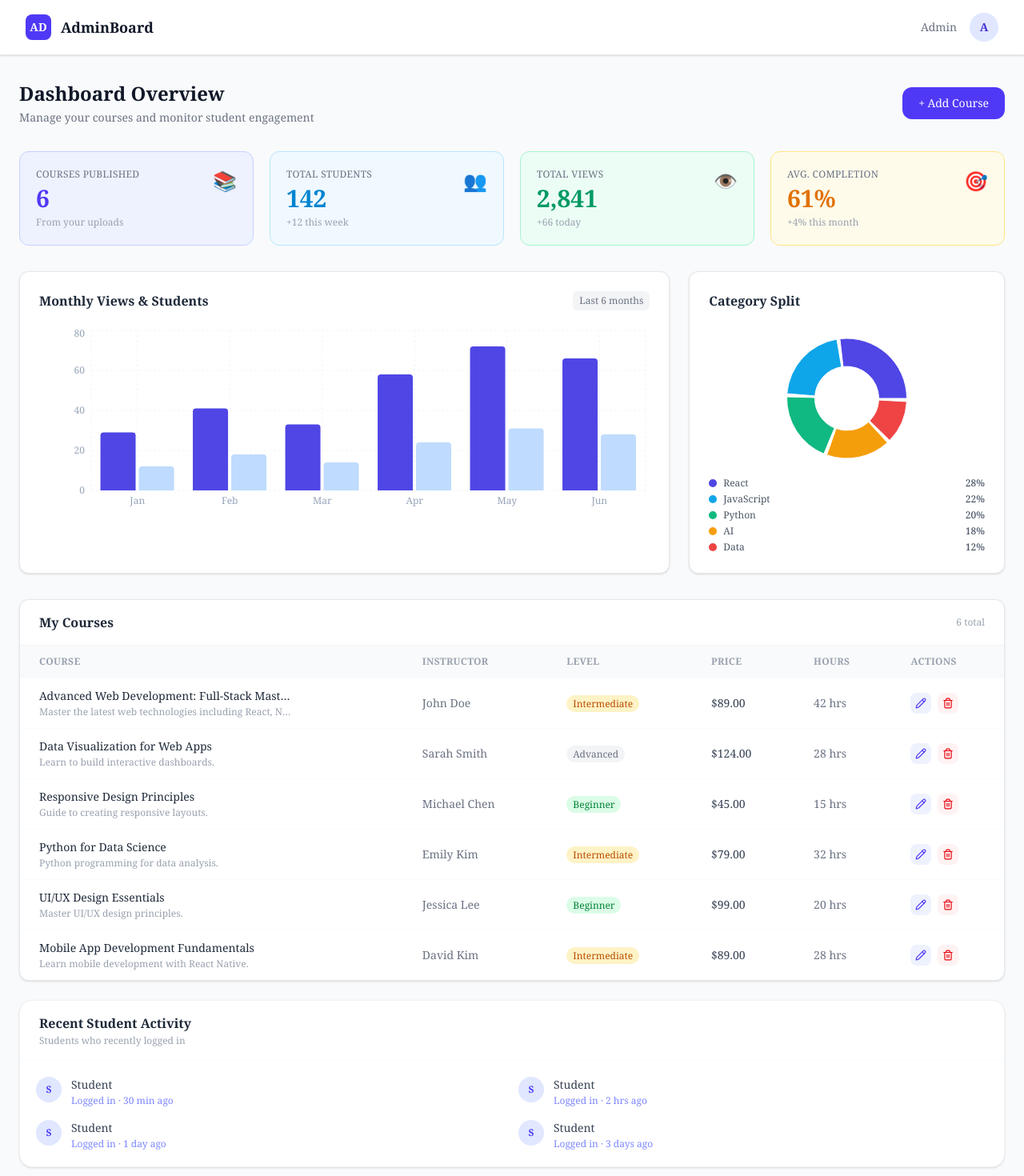
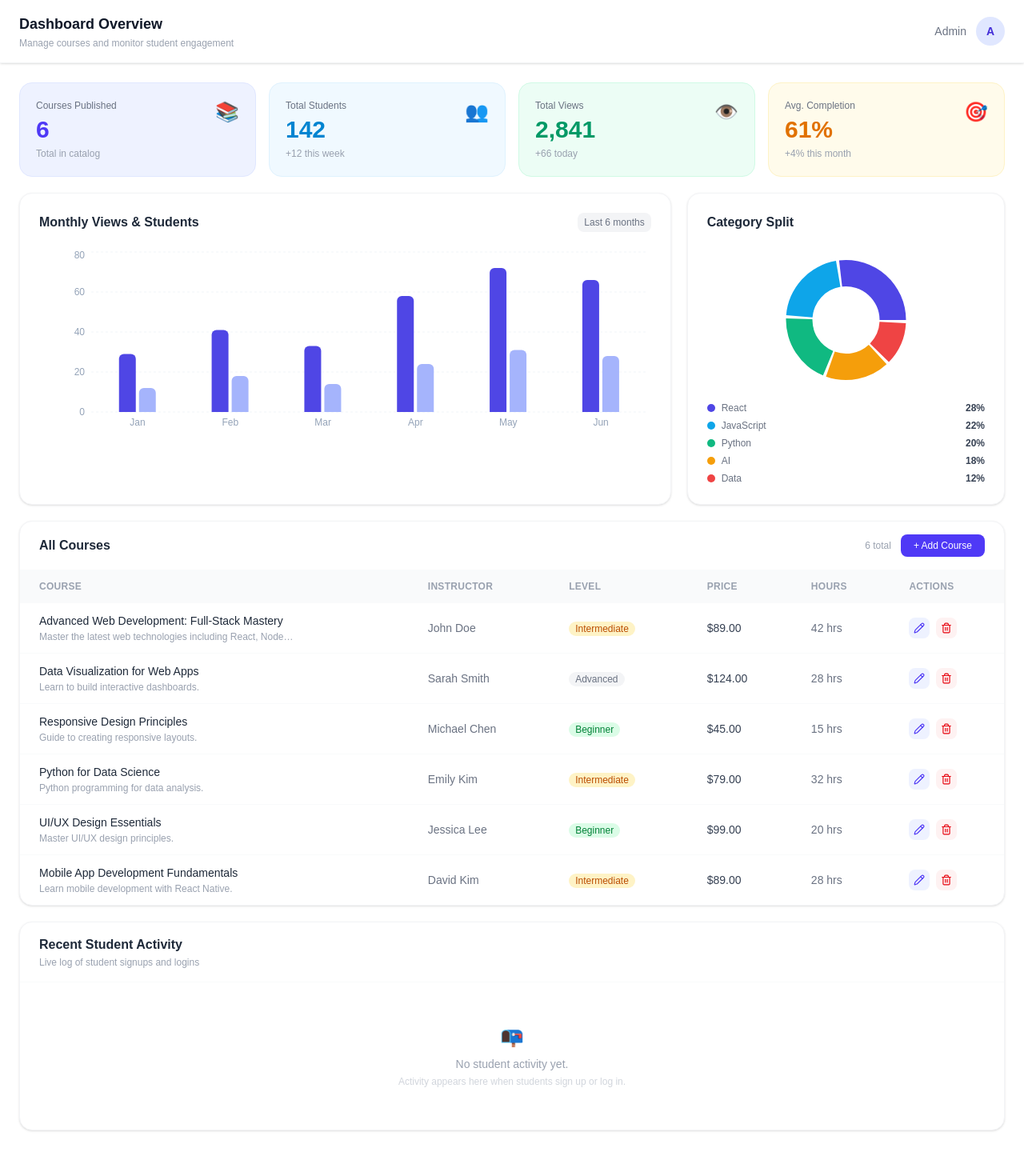
Before and after one commit to Siva2512/E-Learning, a Next.js app: page /admin in a window 1280 px wide. Shown: the top 1470 px of the page at 80% size. After the commit the page ends 1437 px from the top, so only its background shows below. Built offline with nearby package versions, Linux system fonts and the light colour scheme.

Commit message:
changes made in admin dashbord and courseplayer page

```diff
--- a/src/app/Pages/AdminDashboard.jsx
+++ b/src/app/Pages/AdminDashboard.jsx
@@ -1,14 +1,15 @@
 "use client";
 
-import { useState } from "react";
+import { useState, useEffect } from "react";
 import { useSelector, useDispatch } from "react-redux";
-// import { deleteCourse, updateCourse } from "../../../redux/courseSlice";
+import { deleteCourse, updateCourse } from "../../redux/courseSlice";
 import {
   BarChart, Bar, XAxis, YAxis, Tooltip, ResponsiveContainer,
   PieChart, Pie, Cell, CartesianGrid,
 } from "recharts";
-import { Pencil, Trash2, X, Check } from "lucide-react";
+import { Pencil, Trash2, X, Check, Lock } from "lucide-react";
 import { useRouter } from "next/navigation";
+
 
 const monthlyViews = [
   { name: "Jan", views: 29, students: 12 },
@@ -19,29 +20,27 @@ const monthlyViews = [
   { name: "Jun", views: 66, students: 28 },
 ];
 const categoryData = [
-  { name: "React", value: 28 }, { name: "JavaScript", value: 22 },
-  { name: "Python", value: 20 }, { name: "AI", value: 18 }, { name: "Data", value: 12 },
+  { name: "React",      value: 28 },
+  { name: "JavaScript", value: 22 },
+  { name: "Python",     value: 20 },
+  { name: "AI",         value: 18 },
+  { name: "Data",       value: 12 },
 ];
 const COLORS = ["#4f46e5", "#0ea5e9", "#10b981", "#f59e0b", "#ef4444"];
-const recentActivity = [
-  { student: "Sneha Patel",  action: "Completed Module 9",   course: "Data Science",        time: "30 min ago" },
-  { student: "Arjun Sharma", action: "Watched Lecture 12",   course: "React Fundamentals",  time: "2 hrs ago"  },
-  { student: "Priya Nair",   action: "Submitted Assignment", course: "Python for AI",       time: "1 day ago"  },
-  { student: "Karan Mehta",  action: "Started Module 5",     course: "JavaScript Advanced", time: "3 days ago" },
-];
 
 const CustomTooltip = ({ active, payload, label }) => {
   if (!active || !payload?.length) return null;
   return (
-    <div className="bg-white border border-gray-200 rounded-lg shadow-lg p-3 text-sm">
+    <div className="bg-white border border-gray-100 rounded-xl shadow-lg p-3 text-sm">
       <p className="font-semibold text-gray-700 mb-1">{label}</p>
       {payload.map((p, i) => (
-        <p key={i} style={{ color: p.color }}>{p.name}: <span className="font-bold">{p.value}</span></p>
+        <p key={i} style={{ color: p.fill }}>{p.name}: <span className="font-bold">{p.value}</span></p>
       ))}
     </div>
   );
 };
 
+// ── Edit Modal ─────────────────────────────────────────────────────────────────
 function EditModal({ course, onClose, onSave }) {
   const [form, setForm] = useState({
     title: course.title || "", instructor: course.instructor || "",
@@ -79,9 +78,9 @@ function EditModal({ course, onClose, onSave }) {
           </div>
         </div>
         <div className="flex gap-3 pt-2">
-          <button onClick={onClose} className="flex-1 py-2.5 border border-gray-200 rounded-lg text-sm text-gray-600 hover:bg-gray-50 transition">Cancel</button>
+          <button onClick={onClose} className="flex-1 py-2.5 border border-gray-200 rounded-lg text-sm text-gray-600 hover:bg-gray-50">Cancel</button>
           <button onClick={() => onSave({ ...course, ...form })}
-            className="flex-1 py-2.5 bg-indigo-600 text-white rounded-lg text-sm font-medium hover:bg-indigo-700 transition flex items-center justify-center gap-2">
+            className="flex-1 py-2.5 bg-indigo-600 text-white rounded-lg text-sm font-medium hover:bg-indigo-700 flex items-center justify-center gap-2">
             <Check className="w-4 h-4" /> Save Changes
           </button>
         </div>
@@ -90,6 +89,7 @@ function EditModal({ course, onClose, onSave }) {
   );
 }
 
+// ── Delete Confirm ─────────────────────────────────────────────────────────────
 function DeleteConfirm({ course, onClose, onConfirm }) {
   return (
     <div className="fixed inset-0 z-50 bg-black/50 flex items-center justify-center p-4" onClick={onClose}>
@@ -110,69 +110,97 @@ function DeleteConfirm({ course, onClose, onConfirm }) {
   );
 }
 
+// ── Main Admin Dashboard ───────────────────────────────────────────────────────
 export default function AdminDashboard() {
   const dispatch = useDispatch();
   const router   = useRouter();
   const courses  = useSelector((state) => state.courses.courses);
-  const user     = typeof window !== "undefined" ? JSON.parse(localStorage.getItem("user") || "{}") : {};
 
+  const [user,           setUser]           = useState({});
   const [editCourse,     setEditCourse]     = useState(null);
   const [deletingCourse, setDeletingCourse] = useState(null);
+  const [recentActivity, setRecentActivity] = useState([]);
+
+  const loadData = () => {
+    const stored   = JSON.parse(localStorage.getItem("user")            || "{}");
+    const activity = JSON.parse(localStorage.getItem("studentActivity") || "[]");
+    setUser(stored);
+    setRecentActivity(activity);
+  };
+
+  useEffect(() => {
+    loadData();
+    // ✅ Re-read activity whenever tab gets focus (new student logged in another tab)
+    window.addEventListener("focus", loadData);
+    return () => window.removeEventListener("focus", loadData);
+  }, []);
+
+  // ✅ Admin-only guard
+  if (user.role && user.role !== "admin") {
+    return (
+      <div className="min-h-screen bg-gray-50 flex items-center justify-center">
+        <div className="bg-white rounded-2xl shadow-sm border border-gray-100 p-10 text-center max-w-sm">
+          <div className="w-14 h-14 bg-red-50 rounded-full flex items-center justify-center mx-auto mb-4">
+            <Lock className="text-red-500 w-6 h-6" />
+          </div>
+          <h2 className="text-xl font-bold text-gray-900">Access Denied</h2>
+          <p className="text-gray-400 text-sm mt-2">Only admins can access this dashboard.</p>
+          <button onClick={() => router.push("/")}
+            className="mt-5 bg-indigo-600 text-white px-6 py-2.5 rounded-xl text-sm font-medium hover:bg-indigo-700 transition">
+            Go Home
+          </button>
+        </div>
+      </div>
+    );
+  }
 
   const handleSave   = (updated) => { dispatch(updateCourse(updated)); setEditCourse(null); };
   const handleDelete = () => {
-  if (!deletingCourse) return;
+  if (!deletingCourse || !deletingCourse.id) return; // ✅ FIX
+
   dispatch(deleteCourse(deletingCourse.id));
   setDeletingCourse(null);
 };
 
+  const initials = user.name
+    ? user.name.split(" ").map((n) => n[0]).join("").toUpperCase().slice(0, 2)
+    : "A";
+
   return (
     <>
-      {editCourse     && <EditModal      course={editCourse}     onClose={() => setEditCourse(null)}     onSave={handleSave}   />}
-      {deletingCourse && <DeleteConfirm  course={deletingCourse} onClose={() => setDeletingCourse(null)} onConfirm={handleDelete} />}
+      {editCourse     && <EditModal     course={editCourse}     onClose={() => setEditCourse(null)}     onSave={handleSave}      />}
+      {deletingCourse && <DeleteConfirm course={deletingCourse} onClose={() => setDeletingCourse(null)} onConfirm={handleDelete} />}
 
-      <div className="min-h-screen bg-gray-50 text-gray-800" style={{ fontFamily: "'Georgia', serif" }}>
+      <div className="w-full min-h-screen flex flex-col">
 
-        <div className="bg-white border-b border-gray-200 px-8 py-4 flex items-center justify-between shadow-sm">
+          {/* Top bar */}
+          <div className="bg-white border-b border-gray-100 px-4 sm:px-6 py-4 flex items-center justify-between shadow-sm sticky top-0 z-30">
+            <div>
+              <h1 className="text-lg font-bold text-gray-900">Dashboard Overview</h1>
+              <p className="text-gray-400 text-xs mt-0.5">Manage courses and monitor student engagement</p>
+            </div>
             <div className="flex items-center gap-3">
-            <div className="w-8 h-8 rounded-lg bg-indigo-600 flex items-center justify-center">
-              <span className="text-white text-sm font-bold">AD</span>
-            </div>
-            <span className="font-semibold text-gray-900 text-lg">AdminBoard</span>
-          </div>
-          <div className="flex items-center gap-4">
-            <span className="text-sm text-gray-500">{user.name || "Admin"}</span>
-            <div className="w-9 h-9 rounded-full bg-indigo-100 flex items-center justify-center text-indigo-700 font-semibold text-sm">
-              {(user.name || "A").charAt(0).toUpperCase()}
+              <span className="text-sm text-gray-500 hidden sm:block">{user.name || "Admin"}</span>
+              <div className="w-9 h-9 rounded-full bg-indigo-100 flex items-center justify-center text-indigo-700 font-bold text-sm">
+                {initials}
               </div>
             </div>
           </div>
 
-        <div className="max-w-7xl mx-auto px-6 py-8">
-
-          <div className="flex items-center justify-between mb-8">
-            <div>
-              <h1 className="text-2xl font-bold text-gray-900">Dashboard Overview</h1>
-              <p className="text-gray-500 mt-1 text-sm">Manage your courses and monitor student engagement</p>
-            </div>
-            <button onClick={() => router.push("/AddCourse")}
-              className="bg-indigo-600 hover:bg-indigo-700 text-white px-5 py-2.5 rounded-xl text-sm font-medium transition">
-              + Add Course
-            </button>
-          </div>
+          <div className="flex-1 p-4 sm:p-6 space-y-5 w-full">
 
             {/* Stats */}
-          <div className="grid grid-cols-2 md:grid-cols-4 gap-5 mb-8">
+            <div className="grid grid-cols-2 lg:grid-cols-4 gap-4">
               {[
-              { label: "Courses Published", value: courses.length, change: "From your uploads",  color: "bg-indigo-50 border-indigo-200", icon: "📚", accent: "text-indigo-600" },
-              { label: "Total Students",    value: "142",          change: "+12 this week",       color: "bg-sky-50 border-sky-200",       icon: "👥", accent: "text-sky-600"    },
-              { label: "Total Views",       value: "2,841",        change: "+66 today",           color: "bg-emerald-50 border-emerald-200", icon: "👁️", accent: "text-emerald-600" },
-              { label: "Avg. Completion",   value: "61%",          change: "+4% this month",      color: "bg-amber-50 border-amber-200",   icon: "🎯", accent: "text-amber-600"  },
+                { label: "Courses Published", value: courses.length, change: "Total in catalog",   color: "bg-indigo-50 border-indigo-100", icon: "📚", accent: "text-indigo-600" },
+                { label: "Total Students",    value: "142",          change: "+12 this week",       color: "bg-sky-50 border-sky-100",       icon: "👥", accent: "text-sky-600"    },
+                { label: "Total Views",       value: "2,841",        change: "+66 today",           color: "bg-emerald-50 border-emerald-100", icon: "👁️", accent: "text-emerald-600" },
+                { label: "Avg. Completion",   value: "61%",          change: "+4% this month",      color: "bg-amber-50 border-amber-100",   icon: "🎯", accent: "text-amber-600"  },
               ].map((card, i) => (
-              <div key={i} className={`${card.color} border rounded-xl p-5`}>
+                <div key={i} className={`${card.color} border rounded-2xl p-5`}>
                   <div className="flex items-start justify-between">
                     <div>
-                    <p className="text-xs text-gray-500 uppercase tracking-wide font-medium">{card.label}</p>
+                      <p className="text-xs text-gray-500 font-medium">{card.label}</p>
                       <p className={`text-3xl font-bold mt-1 ${card.accent}`}>{card.value}</p>
                       <p className="text-xs text-gray-400 mt-1">{card.change}</p>
                     </div>
@@ -182,59 +210,69 @@ export default function AdminDashboard() {
               ))}
             </div>
 
-          {/* Charts */}
-          <div className="grid md:grid-cols-3 gap-6 mb-8">
-            <div className="md:col-span-2 bg-white border border-gray-200 rounded-xl p-6 shadow-sm">
+            {/* Charts — NO border prop on recharts elements */}
+            <div className="grid lg:grid-cols-3 gap-5">
+
+              {/* Bar Chart */}
+              <div className="lg:col-span-2 bg-white rounded-2xl p-6 shadow-sm border border-gray-100">
                 <div className="flex items-center justify-between mb-5">
                   <h2 className="font-semibold text-gray-800">Monthly Views & Students</h2>
-                <span className="text-xs bg-gray-100 text-gray-500 px-2 py-1 rounded-md">Last 6 months</span>
+                  <span className="text-xs bg-gray-100 text-gray-500 px-2 py-1 rounded-lg">Last 6 months</span>
                 </div>
                 <ResponsiveContainer width="100%" height={240}>
-                <BarChart data={monthlyViews} barGap={4}>
-                  <CartesianGrid strokeDasharray="3 3" stroke="#f1f5f9" />
+                  <BarChart data={monthlyViews} barGap={4} barCategoryGap="30%">
+                    <CartesianGrid strokeDasharray="3 3" stroke="#f1f5f9" vertical={false} />
                     <XAxis dataKey="name" tick={{ fontSize: 12, fill: "#94a3b8" }} axisLine={false} tickLine={false} />
                     <YAxis tick={{ fontSize: 12, fill: "#94a3b8" }} axisLine={false} tickLine={false} />
-                  <Tooltip content={<CustomTooltip />} />
-                  <Bar dataKey="views"    fill="#4f46e5" radius={[4,4,0,0]} name="Views"    />
-                  <Bar dataKey="students" fill="#bfdbfe" radius={[4,4,0,0]} name="Students" />
+                    <Tooltip content={<CustomTooltip />} cursor={{ fill: "#f8fafc" }} />
+                    <Bar dataKey="views"    fill="#4f46e5" radius={[6,6,0,0]} name="Views"    />
+                    <Bar dataKey="students" fill="#a5b4fc" radius={[6,6,0,0]} name="Students" />
                   </BarChart>
                 </ResponsiveContainer>
               </div>
-            <div className="bg-white border border-gray-200 rounded-xl p-6 shadow-sm">
+
+              {/* Pie Chart */}
+              <div className="bg-white rounded-2xl p-6 shadow-sm border border-gray-100">
                 <h2 className="font-semibold text-gray-800 mb-5">Category Split</h2>
                 <ResponsiveContainer width="100%" height={180}>
                   <PieChart>
-                  <Pie data={categoryData} dataKey="value" outerRadius={75} innerRadius={40} paddingAngle={3}>
-                    {categoryData.map((_, i) => <Cell key={i} fill={COLORS[i]} />)}
+                    <Pie data={categoryData} dataKey="value" outerRadius={75} innerRadius={42} paddingAngle={3} strokeWidth={0}>
+                      {categoryData.map((_, i) => <Cell key={i} fill={COLORS[i]} stroke="none" />)}
                     </Pie>
                     <Tooltip content={<CustomTooltip />} />
                   </PieChart>
                 </ResponsiveContainer>
-              <div className="mt-2 space-y-1">
+                <div className="mt-3 space-y-1.5">
                   {categoryData.map((item, i) => (
                     <div key={i} className="flex items-center justify-between text-xs">
                       <div className="flex items-center gap-2">
                         <span className="w-2.5 h-2.5 rounded-full" style={{ backgroundColor: COLORS[i] }} />
-                      <span className="text-gray-600">{item.name}</span>
+                        <span className="text-gray-500">{item.name}</span>
                       </div>
-                    <span className="font-medium text-gray-700">{item.value}%</span>
+                      <span className="font-semibold text-gray-700">{item.value}%</span>
                     </div>
                   ))}
                 </div>
               </div>
             </div>
 
-          {/* ── My Courses Table ── */}
-          <div className="bg-white border border-gray-200 rounded-xl shadow-sm overflow-hidden mb-6">
-            <div className="px-6 py-4 border-b border-gray-100 flex items-center justify-between">
-              <h2 className="font-semibold text-gray-800">My Courses</h2>
+            {/* My Courses Table */}
+            <div className="bg-white rounded-2xl shadow-sm border border-gray-100 overflow-hidden">
+              <div className="px-6 py-4 border-b border-gray-50 flex items-center justify-between">
+                <h2 className="font-semibold text-gray-800">All Courses</h2>
+                <div className="flex items-center gap-3">
                   <span className="text-xs text-gray-400">{courses.length} total</span>
+                  <button onClick={() => router.push("/AddCourse")}
+                    className="bg-indigo-600 hover:bg-indigo-700 text-white px-4 py-1.5 rounded-lg text-xs font-medium transition">
+                    + Add Course
+                  </button>
+                </div>
               </div>
 
               {courses.length === 0 ? (
                 <div className="text-center py-12 text-gray-400">
-                <p className="font-medium">No courses published yet.</p>
-                <button onClick={() => router.push("/Teacher/AddCourse")} className="mt-3 text-indigo-600 text-sm hover:underline font-medium">
+                  <p className="font-medium">No courses yet.</p>
+                  <button onClick={() => router.push("/admin/AddCourse")} className="mt-2 text-indigo-600 text-sm hover:underline">
                     + Add your first course
                   </button>
                 </div>
@@ -270,8 +308,7 @@ export default function AdminDashboard() {
                           <td className="px-6 py-3 font-medium">
                             {Number(c.price) === 0
                               ? <span className="text-green-600">Free</span>
-                            : <span className="text-gray-700">${Number(c.price).toFixed(2)}</span>
-                          }
+                              : <span className="text-gray-700">${Number(c.price).toFixed(2)}</span>}
                           </td>
                           <td className="px-6 py-3 text-gray-500">{c.hours ? `${c.hours} hrs` : "—"}</td>
                           <td className="px-6 py-3">
@@ -296,24 +333,47 @@ export default function AdminDashboard() {
 
             {/* Recent Student Activity */}
             <div className="bg-white rounded-2xl shadow-sm border border-gray-100">
-              <div className="px-6 py-4 border-b border-gray-50">
+              <div className="px-6 py-4 border-b border-gray-50 flex items-center justify-between">
+                <div>
                   <h2 className="font-semibold text-gray-800">Recent Student Activity</h2>
-                <p className="text-xs text-gray-400 mt-0.5">Students who recently logged in</p>
+                  <p className="text-xs text-gray-400 mt-0.5">Live log of student signups and logins</p>
+                </div>
+                {recentActivity.length > 0 && (
+                  <button
+                    onClick={() => { localStorage.removeItem("studentActivity"); setRecentActivity([]); }}
+                    className="text-xs text-red-400 hover:text-red-600 transition"
+                  >
+                    Clear
+                  </button>
+                )}
               </div>
               <div className="p-5">
                 {recentActivity.length === 0 ? (
-                  <p className="text-sm text-gray-400 text-center py-6">No student activity yet.</p>
+                  <div className="text-center py-8">
+                    <p className="text-2xl mb-2">📭</p>
+                    <p className="text-sm text-gray-400">No student activity yet.</p>
+                    <p className="text-xs text-gray-300 mt-1">Activity appears here when students sign up or log in.</p>
+                  </div>
                 ) : (
-                  <div className="grid sm:grid-cols-2 gap-4">
-                    {recentActivity.slice(0, 8).map((item, i) => (
-                      <div key={i} className="flex gap-3 items-start">
-                        <div className="w-8 h-8 rounded-full bg-indigo-100 text-indigo-600 flex items-center justify-center text-xs font-bold shrink-0">
-                          {item.name ? item.name.split(" ").map((n) => n[0]).join("").toUpperCase().slice(0,2) : "S"}
+                  <div className="divide-y divide-gray-50">
+                    {recentActivity.slice(0, 10).map((item, i) => (
+                      <div key={i} className="flex gap-3 items-center py-3 first:pt-0 last:pb-0">
+                        <div className="w-9 h-9 rounded-full bg-indigo-100 text-indigo-600 flex items-center justify-center text-xs font-bold shrink-0">
+                          {(item.name || item.student || "S").split(" ").map((n) => n[0]).join("").toUpperCase().slice(0,2)}
                         </div>
-                        <div>
-                          <p className="text-sm font-medium text-gray-700">{item.name || "Student"}</p>
-                          <p className="text-xs text-gray-400">{item.email}</p>
-                          <p className="text-xs text-indigo-400 mt-0.5">Logged in · {item.time}</p>
+                        <div className="flex-1 min-w-0">
+                          <div className="flex items-center justify-between gap-2">
+                            <p className="text-sm font-medium text-gray-800 truncate">{item.name || "Student"}</p>
+                            <span className={`text-xs px-2 py-0.5 rounded-full shrink-0 font-medium ${
+                              item.action === "Signed up"
+                                ? "bg-green-100 text-green-700"
+                                : "bg-blue-100 text-blue-700"
+                            }`}>
+                              {item.action || "Logged in"}
+                            </span>
+                          </div>
+                          <p className="text-xs text-gray-400 truncate">{item.email}</p>
+                          <p className="text-xs text-gray-300 mt-0.5">{item.date ? `${item.date} · ` : ""}{item.time}</p>
                         </div>
                       </div>
                     ))}
--- a/src/app/Pages/HomePage/Featured.jsx
+++ b/src/app/Pages/HomePage/Featured.jsx
@@ -25,7 +25,7 @@ export default function Featured() {
             price: 124,
             rating: 4.9,
             reviews: "850",
-            image: "/Featured 2.png",
+            image: "/Featured2.png",
             category: "Data Science",
 
         },
@@ -36,7 +36,7 @@ export default function Featured() {
             price: 75,
             rating: 4.7,
             reviews: "920",
-            image: "/Featured 3.png",
+            image: "/Featured3.png",
             category: "Marketing",
 
         },
```
Lines whose indentation alone changed are shown as unchanged.
